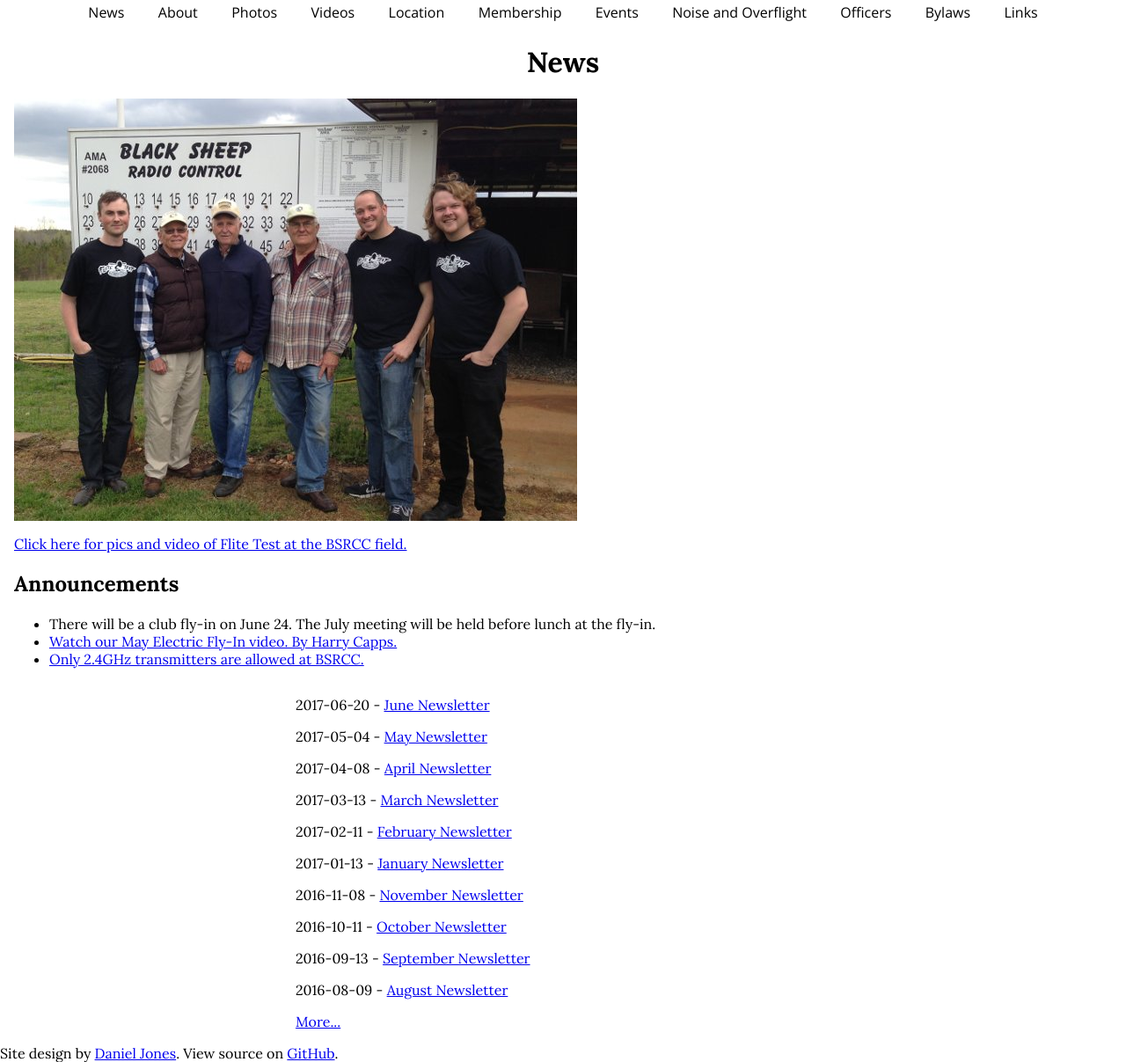
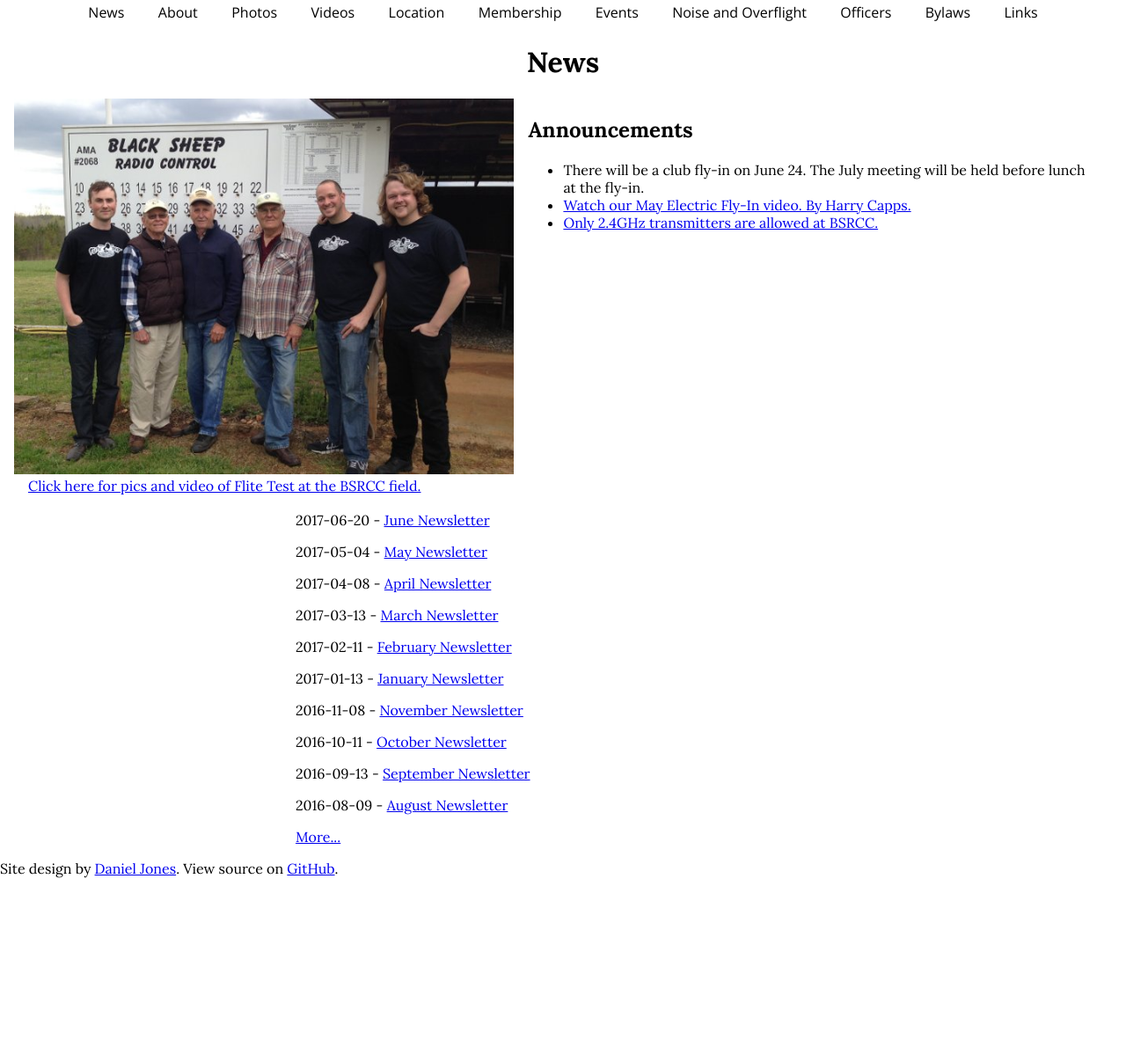
Before and after one commit to tortxof/blacksheeprcclub-www, a Jekyll site: the page built from index.html, in a window 1280 px wide. Shown: the part 192-1399 px from the top of the page at 88% size. Built offline with Jekyll 4.4.1, drawn with Linux system fonts in a browser that asks for light colours; nearby versions of some CDN libraries; after the commit the page ends 1189 px from its top, so only the background shows below that.

Commit message:
Add feature style

```diff
--- a/_sass/_feature.sass
+++ b/_sass/_feature.sass
@@ -2,3 +2,15 @@
   display: block
   width: 100%
   max-width: 640px
+
+.feature p
+  padding: 0 1em
+  margin: .2em 0
+
+.feature.announcements
+  padding: 0 1em
+
+@media (min-width: 640px)
+  .feature-container
+    display: flex
+    padding: 0 1em
--- a/index.html
+++ b/index.html
@@ -3,9 +3,9 @@ layout: base
 title: News
 ---
 <div class="content"><h1>{{ page.title }}</h1></div>
-<div class="content-full-width no-padding">
-  {% include news-feature.html %}
-</div>
+
+{% include news-feature.html %}
+
 <div class="content">
   {% for post in site.posts limit:10 %}
   <p>
```
